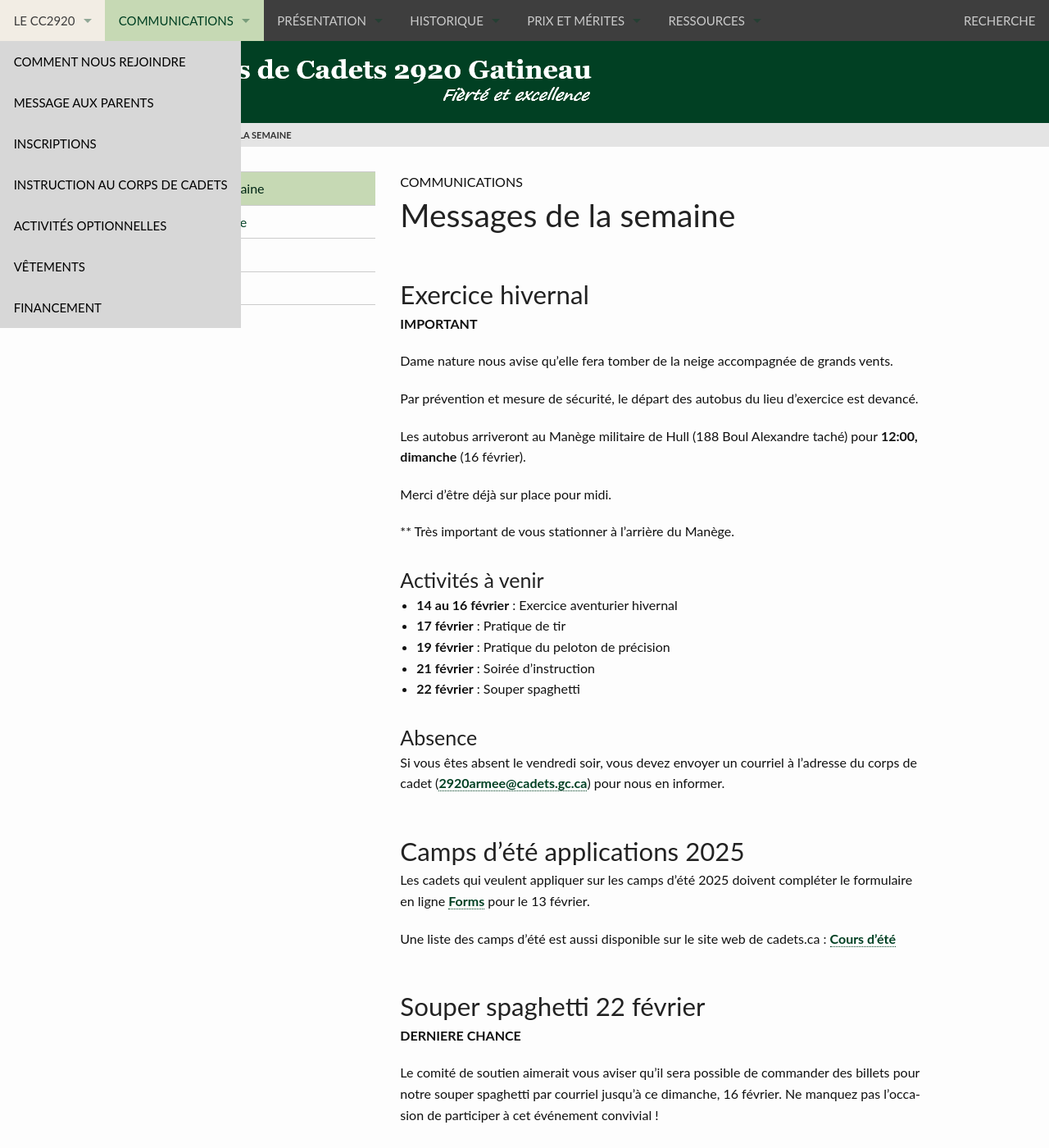
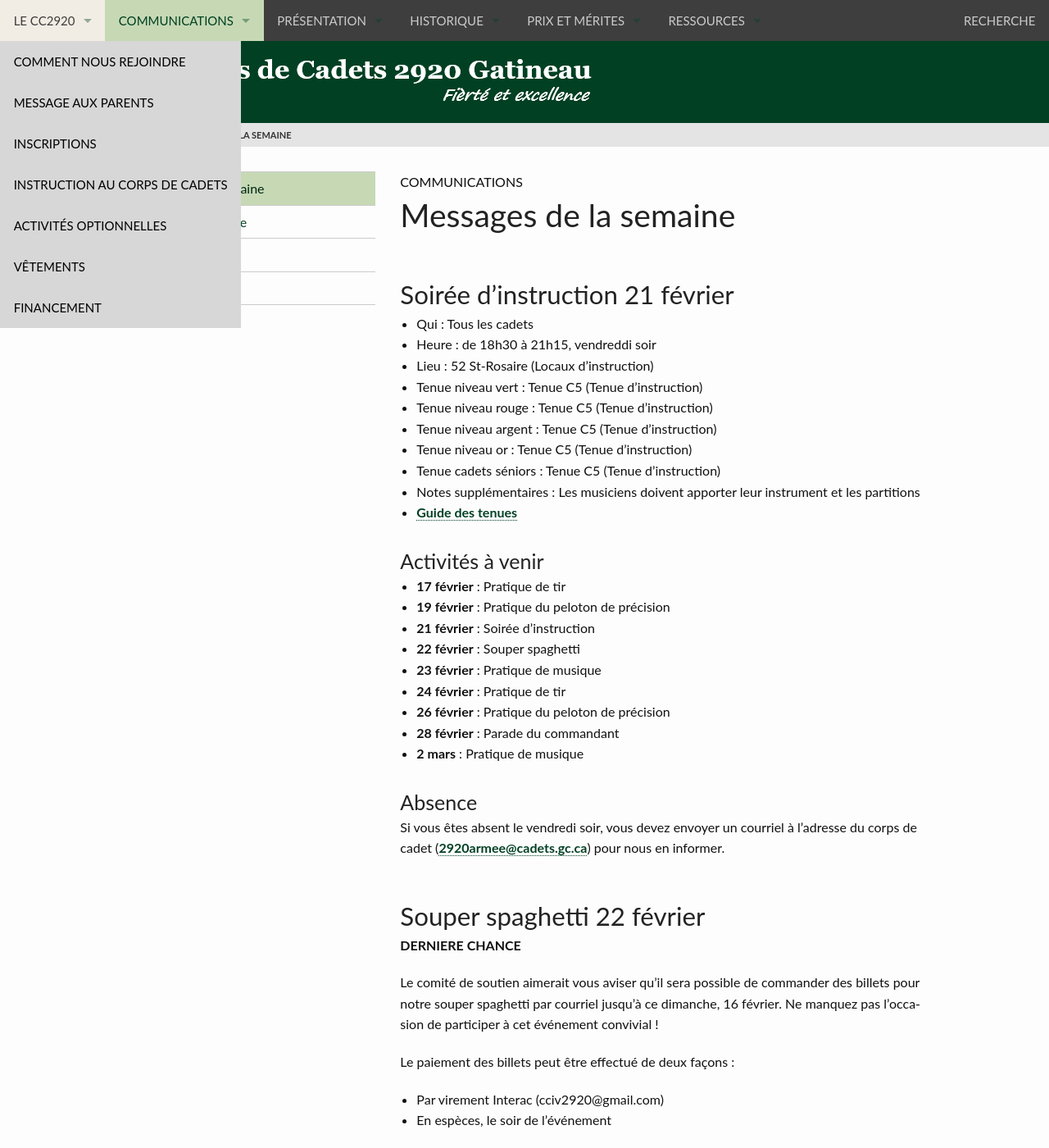
Before and after one commit to CC2920/web, a Jekyll site: the page built from _communications/messages.md, in a window 1280 px wide and 1400 px high. Shown: the whole window at 82% size. Built offline with Jekyll 4.4.1, drawn with Linux system fonts in a browser that asks for light colours; some of the changed text lies outside the part shown.

Commit message:
Messages semaine du 16 février

```diff
--- a/_communications/messages.md
+++ b/_communications/messages.md
@@ -3,44 +3,33 @@ title:  "Messages de la semaine"
 layout: "messages"
 ---
 
-
-
-## Exercice hivernal
-
-**IMPORTANT**
-
-Dame nature nous avise qu’elle fera tomber de la neige accompagnée de grands vents.
-
-Par prévention et mesure de sécurité, le départ des autobus du lieu d’exercice est devancé.
-
-Les autobus arriveront au Manège militaire de Hull (188 Boul Alexandre taché) pour **12:00, dimanche** (16 février).
-
-Merci d’être déjà sur place pour midi.
-
-** Très important de vous stationner à l’arrière du Manège.
-
-
-
+## Soirée d'instruction 21 février
+- Qui :  Tous les cadets
+- Heure : de 18h30 à 21h15, vendreddi soir
+- Lieu : 52 St-Rosaire (Locaux d'instruction)
+- Tenue niveau vert : Tenue  C5 (Tenue d'instruction)
+- Tenue niveau rouge : Tenue C5 (Tenue d'instruction)
+- Tenue niveau argent : Tenue C5 (Tenue d'instruction)
+- Tenue niveau or : Tenue C5 (Tenue d'instruction)
+- Tenue cadets séniors : Tenue C5 (Tenue d'instruction)
+- Notes supplémentaires : Les musiciens doivent apporter leur instrument et les partitions
+- [Guide des tenues](https://cc2920.ca/docs/ressources/guide_uniforme.v3.pdf)
 
 ### Activités à venir
 
-- **14 au 16 février** : Exercice aventurier hivernal
 - **17 février** : Pratique de tir
 - **19 février** : Pratique du peloton de précision
 - **21 février** : Soirée d'instruction
 - **22 février** : Souper spaghetti
-
+- **23 février** : Pratique de musique
+- **24 février** : Pratique de tir
+- **26 février** : Pratique du peloton de précision
+- **28 février** : Parade du commandant
+- **2 mars** : Pratique de musique
 
 ### Absence
 
 Si vous êtes absent le vendredi soir, vous devez envoyer un courriel à l'adresse du corps de cadet (<2920armee@cadets.gc.ca>) pour nous en informer.
-
-## Camps d'été applications 2025
-
-Les cadets qui veulent appliquer sur les camps d'été 2025 doivent compléter le formulaire en ligne [Forms]( https://docs.google.com/forms/d/1KsOK2UG47XV_LoGh8GlfSngCgGIepXypyyOg1XjpaeU/edit) pour le 13 février.
-
-Une liste des camps d'été est aussi disponible sur le site web de cadets.ca : [Cours d’été](https://www.canada.ca/fr/ministere-defense-nationale/services/cadets-rangers-juniors-canadiens/cadets/activites-ete/cours.html)
-
 
 ## Souper spaghetti 22 février
  **DERNIERE CHANCE**
@@ -68,14 +57,14 @@ Rappel du coût des différents billets:
 - Lieu : Centre Nouvel-Horizon (100 rue la Baie, Gatineau)
 - Tenue : Civile
 - Matériel requis : Bouteille d'eau
-- Notes supplémentaires : Nous allons procéder à l'ajustement des carabines pour les membres de l'équipe de tir durant cette pratique
 
-## Conférence sur les camps d'été 2025
-- Qui : tous les cadets qui veulent participer aux camps d'été 2025
-- Heure : 19h00 à 20h00, dimanche
-- Lieu :  [MS Teams](https://teams.microsoft.com/l/meetup-join/19%3ameeting_YTBlOTFjMTItOTljZS00ZjFhLWI1ZmMtMmI0OTM5OGQ3N2Iw%40thread.v2/0?context=%7b%22Tid%22%3a%22ab126afb-e60c-4e2f-b6cf-c7350c76dc84%22%2c%22Oid%22%3a%22235f3956-46df-444e-b59e-8b900c01fc8b%22%7d)
-- ID de réunion : 229 543 808 706
-- Code secret : ci29Yd3X
+## Pratique du peloton de précision
+
+- Qui :  Pour les cadets de l'équipe de compétition
+- Heure : de 18h30 à 20h30, Mercredi soir
+- Lieu : Centre Nouvel-Horizon (100 rue la Baie, Gatineau)
+- Tenue : Civile
+- Matériel requis : Bouteille d'eau
 
 ## Pratique de musique
 
@@ -85,12 +74,6 @@ Rappel du coût des différents billets:
 - Tenue : Civile
 - Matériel requis : Apportez votre instrument et partitions
 
-## Soirée de préparation pour l'exercice aventurier hivernal pour les cadets de niveau rouge, argent, or et séniors
-
-- Qui : Tous les cadets de niveau rouge, argent, or et sénior qui vont participer à l'exercice hivernale du 14 au 16 février
-- Heure : Mercredi 12 février 18h30 à 21h00
-- Lieu : Manège militaire de Hull
-- Tenue : Tenue d'instruction
 
 ## Photos de parade
 
```
